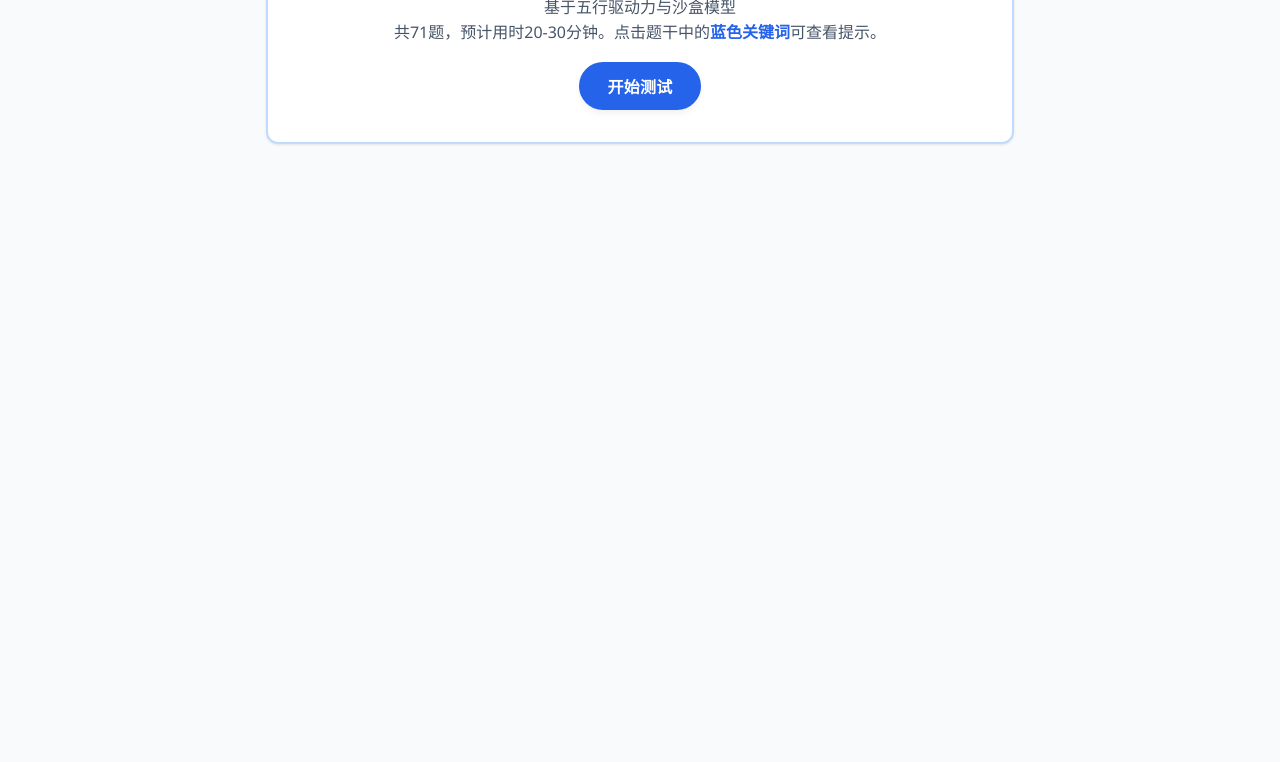
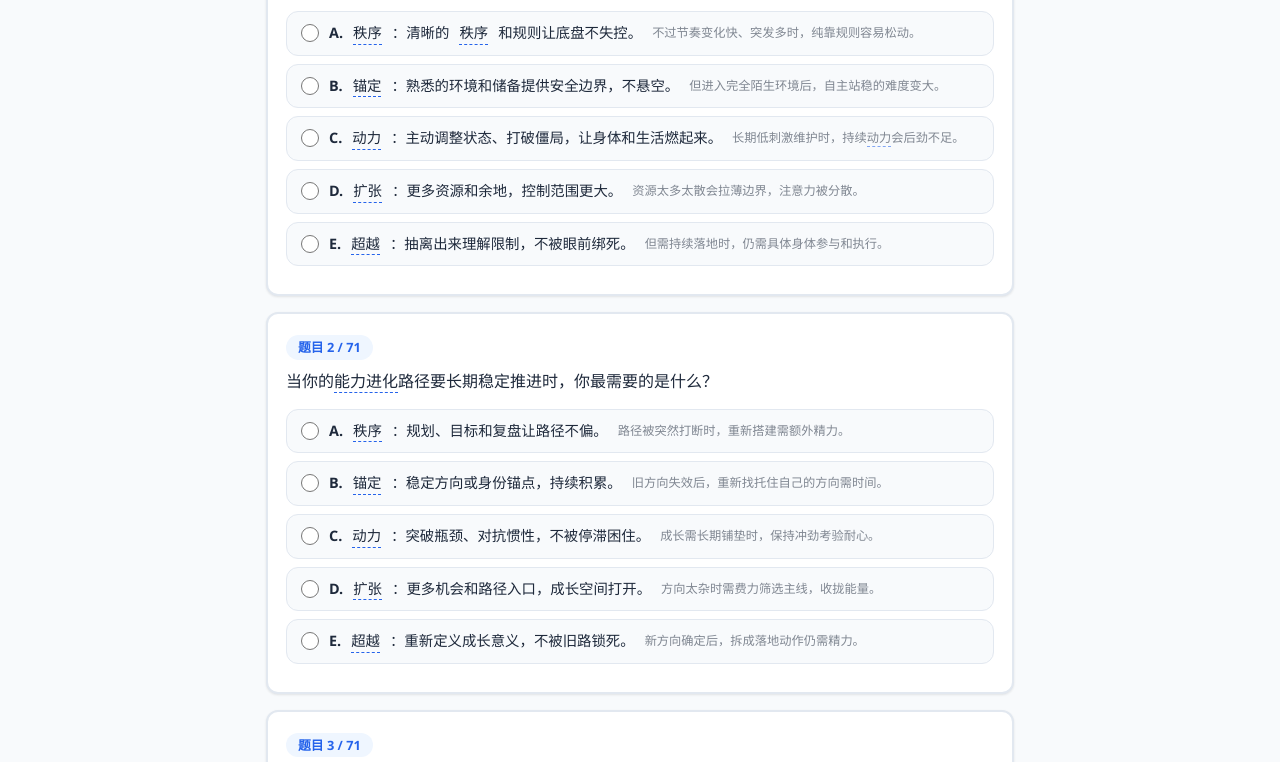
Before and after one commit to lan597139-art/landuoduo--test, a plain HTML site: page career/index.html in a window 1280 px wide. Shown: the part 164-926 px from the top of the page. Before the commit the page ends 800 px from the top, so only its background shows below. Drawn offline with Linux system fonts and the light colour scheme.

Commit message:
Update index.html

```diff
--- a/career/index.html
+++ b/career/index.html
@@ -343,13 +343,8 @@
 
 <!-- ═══════════ 主容器 ═══════════ -->
 <div class="container">
-    <div class="header-card" id="headerBox">
-        <h1>职业性格测试</h1>
-        <p style="color: var(--text-secondary);">基于五行驱动力与沙盒模型<br>共71题，预计用时20-30分钟。点击题干中的<strong style="color: var(--primary);">蓝色关键词</strong>可查看提示。</p>
-        <button class="btn" id="btnStart" style="margin-top:16px;">开始测试</button>
-    </div>
 
-    <div id="quizArea" style="display:none;">
+        <div id="quizArea">
         <div id="quizList"></div>
         <div class="submit-wrap"><button class="btn" id="btnSubmit">提交并生成报告</button></div>
     </div>
@@ -474,7 +469,7 @@ var ALL_QUESTIONS = [
   {"id":"C02","text":"什么最容易让你系统掉线？","options":[{"label":"A","text":"秩序：规则混乱、流程失控，到处都是不可控变量。"},{"label":"B","text":"锚定：没有回应和依托，信号发出没有回音。"},{"label":"C","text":"动力：一切太慢太钝，推进感磨光，心气熄火。"},{"label":"D","text":"扩张：手脚被绑，资源受限，完全施展不开。"},{"label":"E","text":"超越：事情变成重复表演或流水线，找不到意义。"}]},
   {"id":"C03","text":"状态低、压力大、快撑不住时，你最本能的回稳动作是什么？","options":[{"label":"A","text":"秩序：整理房间、列清单、重排计划，夺回秩序。"},{"label":"B","text":"锚定：找懂你的人聊，回熟悉环境，确认支点还在。"},{"label":"C","text":"动力：运动、出门、换节奏，让身体和思维动起来。"},{"label":"D","text":"扩张：抢回空间、拉开距离，重新拥有可支配范围。"},{"label":"E","text":"超越：抽离现实，看书、沉浸自然或宏大问题。"}]},
   {"id":"C04","text":"做重大选择时，你优先稳住什么？","options":[{"label":"A","text":"秩序：理清信息、风险、步骤和后果，确保可以把控。"},{"label":"B","text":"锚定：确认有人或底线能兜住结果，不至于彻底悬空。"},{"label":"C","text":"动力：看能不能打破现状、激活自己，带来真正突破。"},{"label":"D","text":"扩张：看能不能打开更大空间、更多资源和新可能。"},{"label":"E","text":"超越：看是否契合更深层的意义和人生底层判断。"}]},
-  {"id":"F01","text":"过去一两年，你的心力结构最像哪种模式？","options":[{"label":"A","text":"我的生活重心长期集中在一个领域，处理问题的方式也一直比较固定。。||单引擎单域"},{"label":"B","text":"我的生活重心主要在一个领域里，但会用两种完全不同的方式来处理这个领域的问题。||双引擎单域"},{"label":"C","text":"我习惯用一种固定的做事方式，但会把它反复用在两个不同的生活领域里。||单引擎双域"},{"label":"D","text":"我同时在经营两个重要的生活领域，每个领域里又会用到两种不同的做事方式。||双引擎双域"},{"label":"E","text":"精力比较散，没有固定的重心，哪里出问题就扑向哪里，长期处于被动应对的状态。"}]},
+  {"id":"F01","text":"过去一两年，你的心力结构最像哪种模式？","options":[{"label":"A","text":"我的生活重心长期集中在一个领域，处理问题的方式也一直比较固定。||单引擎单域"},{"label":"B","text":"我的生活重心主要在一个领域里，但会用两种完全不同的方式来处理这个领域的问题。||双引擎单域"},{"label":"C","text":"我习惯用一种固定的做事方式，但会把它反复用在两个不同的生活领域里。||单引擎双域"},{"label":"D","text":"我同时在经营两个重要的生活领域，每个领域里又会用到两种不同的做事方式。||双引擎双域"},{"label":"E","text":"精力比较散，没有固定的重心，哪里出问题就扑向哪里，长期处于被动应对的状态。"}]},
   {"id":"F02","text":"面对一个长期反复遇到的卡点，你的应对策略最像哪种？","options":[{"label":"A","text":"我习惯反复用同一种思路去处理。||单引擎单域"},{"label":"B","text":"我习惯同时用两种不同的思路一起处理。||双引擎单域"},{"label":"C","text":"平时以某一种思路为主，压力大时会切换到另一种。||单引擎双域"},{"label":"D","text":"我经常在两种思路之间反复拉扯。||双引擎双域"},{"label":"E","text":"没有固定习惯，多数时候先把眼前压力降下来再说。"}]},
   {"id":"F03","text":"你最习惯的那种处理方式，会不会习惯自动扩散到不同的事情上？","options":[{"label":"A","text":"这种方式我主要只用在某一类事情上。||单引擎单域"},{"label":"B","text":"它会稳定用在两类完全不同的事情上。||单引擎双域"},{"label":"C","text":"用在很多事情上，但不算稳定，哪里出问题就套过去。"},{"label":"D","text":"平时不会扩散，但压力大或机会多时会自动扩散。"},{"label":"E","text":"我没有一种特别稳定的处理习惯。"}]},
   {"id":"F04","text":"你是不是长期处于复杂并发状态，同时维护多个重要领域？","options":[{"label":"A","text":"精力集中在一类事上，处理方式也比较固定。||单引擎单域"},{"label":"B","text":"处理习惯有两种以上，但都用在同一个重要领域。||双引擎单域"},{"label":"C","text":"主要是同一种习惯，但稳定覆盖两个不同的重要领域。||单引擎双域"},{"label":"D","text":"长期同时维护两个都很重要的领域，各自靠的不止一种力量。||双引擎双域"},{"label":"E","text":"操心的领域多，但没什么固定组合，哪里出状况扑哪里。"}]},
@@ -550,12 +545,6 @@ var LAYERS = [
     { start: 32, end: 55, name: '反馈代谢', total: 24, icon: '🔄' },
     { start: 56, end: 71, name: '能量状态', total: 16, icon: '🔋' }
 ];
-  // ── 启动 ──
-  document.getElementById("btnStart").onclick = function() {
-    document.getElementById("headerBox").style.display = "none";
-    document.getElementById("quizArea").style.display = "block";
-    renderQuestions();
-  };
 
   // ── 关键词提示功能（两步安全替换法，杜绝嵌套污染）──
 function addTooltips(text) {
@@ -1010,6 +999,7 @@ report = '<button id="btnDownloadReport" class="btn" style="margin-bottom:20px;"
         };
     }
   };
+      renderQuestions();
 })();
 </script>
 </body>
```
